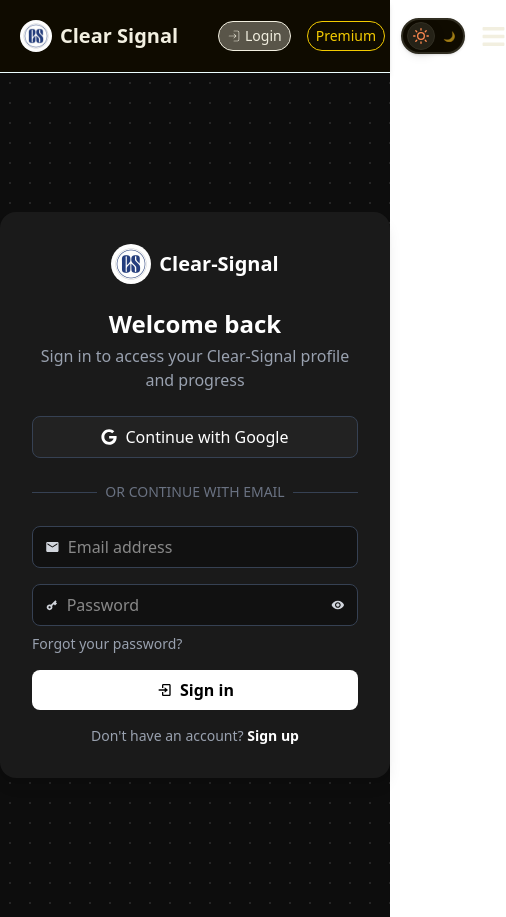
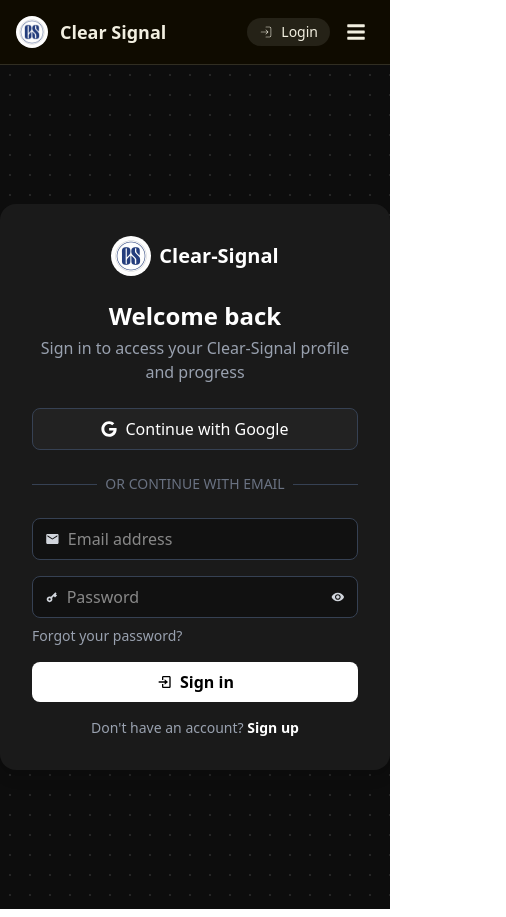
Before and after one commit to Clear-Signal/frontend, a React (Vite) app: page /sign-in in a window 390 px wide. Shown: the whole page, 506 px wide, since content can reach past the window. Built offline with nearby package versions, Linux system fonts and the light colour scheme.

Commit message:
Navbar Fixed

```diff
--- a/src/App.jsx
+++ b/src/App.jsx
@@ -1,10 +1,11 @@
 import { Outlet } from "react-router-dom";
+import AuthProvider from "./stores/authStore";
 
 const App = () => {
   return (
-    <>
+    <AuthProvider>
       <Outlet />
-    </>
+    </AuthProvider>
   )
 }
 
--- a/src/components/Navbar.jsx
+++ b/src/components/Navbar.jsx
@@ -1,5 +1,5 @@
-import { useState } from "react";
-import { Link } from "react-router-dom";
+import { useState, useEffect, useRef } from "react";
+import { Link, useLocation } from "react-router-dom";
 import { FaBars, FaTimes } from "react-icons/fa";
 import Logo from "../../public/Logo.jpg";
 import { CiLogin } from "react-icons/ci";
@@ -8,130 +8,189 @@
 
 const Navbar = () => {
   const [isOpen, setIsOpen] = useState(false);
+  const menuRef = useRef(null);
+  const btnRef = useRef(null);
+  const location = useLocation();
+
+  // Close menu when route changes (so the menu doesn't stay open after navigation)
+  useEffect(() => {
+    setIsOpen(false);
+  }, [location]);
+
+  // Close menu when clicking outside (on mobile)
+  useEffect(() => {
+    const handleClickOutside = (e) => {
+      if (isOpen && menuRef.current && !menuRef.current.contains(e.target) && btnRef.current && !btnRef.current.contains(e.target)) {
+        setIsOpen(false);
+      }
+    };
+    document.addEventListener("mousedown", handleClickOutside);
+    return () => document.removeEventListener("mousedown", handleClickOutside);
+  }, [isOpen]);
+
+  // Lock body scroll when mobile menu is open
+  useEffect(() => {
+    if (isOpen) {
+      document.body.style.overflow = "hidden";
+    } else {
+      document.body.style.overflow = "";
+    }
+    return () => {
+      document.body.style.overflow = "";
+    };
+  }, [isOpen]);
+
+  // Close mobile menu on desktop resize
+  useEffect(() => {
+    const onResize = () => {
+      if (window.innerWidth >= 1024) setIsOpen(false);
+    };
+    window.addEventListener("resize", onResize);
+    return () => window.removeEventListener("resize", onResize);
+  }, []);
 
   return (
-    <nav className="bg-[var(--color-bg)] p-1 shadow-md border-b-[1px] border-cyan-50">
-      <div className="mx-auto px-4 sm:px-6 lg:px-8">
-        <div className="flex gap-10 h-16 items-center justify-between">
+    <nav className="bg-[var(--color-bg)] border-b border-[var(--color-border)]">
+      <div className="w-full mx-auto px-4 sm:px-6 lg:px-8">
+        <div className="flex items-center justify-between h-16">
           {/* Logo */}
-          <Link to="/" className="flex items-center">
+          <Link to="/" className="flex items-center gap-3">
             <img
               src={Logo}
               alt="Clear Signal Logo"
-              className="h-8 mr-2 rounded-full"
+              className="h-8 w-8 rounded-full object-cover"
             />
-            <h1 className="text-[var(--color-fg)] text-xl md:text-2xl font-bold min-w-[150px] text-wrap">
+            <h1 className="text-[var(--color-fg)] text-lg md:text-xl font-bold sm:min-w-[150px]">
               Clear Signal
             </h1>
           </Link>
 
-          {/* Desktop Menu */}
-          <div className="hidden w-full lg:flex space-x-6 items-center justify-between">
-            <div className="flex gap-4">
+          {/* Desktop menu */}
+          <div className="hidden lg:flex lg:items-center lg:gap-8 w-full">
+            <div className="flex gap-6 items-center">
+              <Link to="/" className="text-[var(--color-fg)] hover:text-[var(--color-secondary)]">Home</Link>
+              <Link to="/problems" className="text-[var(--color-fg)] hover:text-[var(--color-secondary)]">Problems</Link>
+              <Link to="/collections" className="text-[var(--color-fg)] hover:text-[var(--color-secondary)]">Collections</Link>
+              <Link to="/leaderboard" className="text-[var(--color-fg)] hover:text-[var(--color-secondary)]">Leaderboard</Link>
+            </div>
+
+            <div className="ml-auto flex items-center gap-4">
+              <Link
+                to="/sign-in"
+                className="flex items-center gap-2 px-4 py-1 rounded-full bg-[var(--color-muted)] text-[var(--color-fg)] hover:opacity-90"
+              >
+                <CiLogin /> <span className="hidden sm:inline">Login</span>
+              </Link>
+
+              <Link
+                to="/subscription"
+                className="px-4 py-1 rounded-full text-[var(--color-warning)] border border-[var(--color-warning)] hover:bg-[var(--color-warning)] hover:text-[var(--color-bg)] transition"
+              >
+                Premium
+              </Link>
+
+              <a href="https://discord.gg" className="text-[var(--color-fg)] hover:text-[var(--color-primary)]">
+                <LiaDiscord className="text-2xl" />
+              </a>
+
+              <ThemeToggle />
+            </div>
+          </div>
+
+          {/* Mobile actions (visible on small screens) */}
+          <div className="flex items-center lg:hidden gap-2">
+            <Link
+              to="/sign-in"
+              className="text-[var(--color-fg)] bg-[var(--color-muted)] px-3 py-1 rounded-full flex items-center gap-2 text-sm"
+            >
+              <CiLogin />
+              <span>Login</span>
+            </Link>
+
+            <button
+              ref={btnRef}
+              onClick={() => setIsOpen((s) => !s)}
+              aria-expanded={isOpen}
+              aria-controls="mobile-menu"
+              className="p-2 rounded-md text-[var(--color-fg)] focus:outline-none focus:ring-2 focus:ring-[var(--color-primary)]"
+            >
+              {isOpen ? <FaTimes size={20} /> : <FaBars size={20} />}
+            </button>
+          </div>
+        </div>
+      </div>
+
+      {/* Mobile menu (slide down) */}
+      <div
+        id="mobile-menu"
+        ref={menuRef}
+        className={`lg:hidden transition-all duration-200 ease-in-out origin-top ${isOpen ? "max-h-screen" : "max-h-0 overflow-hidden"}`}
+      >
+        <div className="px-4 pt-4 pb-6 space-y-4 bg-[var(--color-muted)] border-t border-[var(--color-border)]">
+          <div className="flex flex-col gap-3">
             <Link
               to="/"
-                className="text-[var(--color-fg)] hover:text-[var(--color-secondary)]"
+              onClick={() => setIsOpen(false)}
+              className="block text-[var(--color-fg)] px-3 py-2 rounded-md hover:bg-[var(--color-bg)]/20"
             >
               Home
             </Link>
             <Link
               to="/problems"
-                className="text-[var(--color-fg)] hover:text-[var(--color-secondary)]"
+              onClick={() => setIsOpen(false)}
+              className="block text-[var(--color-fg)] px-3 py-2 rounded-md hover:bg-[var(--color-bg)]/20"
             >
               Problems
             </Link>
             <Link
               to="/collections"
-                className="text-[var(--color-fg)] hover:text-[var(--color-secondary)]"
+              onClick={() => setIsOpen(false)}
+              className="block text-[var(--color-fg)] px-3 py-2 rounded-md hover:bg-[var(--color-bg)]/20"
             >
               Collections
             </Link>
             <Link
               to="/leaderboard"
-                className="text-[var(--color-fg)] hover:text-[var(--color-secondary)]"
+              onClick={() => setIsOpen(false)}
+              className="block text-[var(--color-fg)] px-3 py-2 rounded-md hover:bg-[var(--color-bg)]/20"
             >
               Leaderboard
             </Link>
           </div>
-            <div className="flex gap-4">
-              <Link
-                to="/sign-in"
-                className="px-4 py-1 flex items-center rounded-3xl border-1 text-[var(--color-fg)] bg-[var(--color-gray)] hover:opacity-90"
-              >
-                <CiLogin className="mr-1" />
-                Login
-              </Link>
+
+          <div className="border-t border-[var(--color-border)] pt-4 flex flex-col gap-3">
             <Link
               to="/subscription"
-                className="px-4 py-1 rounded-3xl text-[var(--color-warning)] border border-[var(--color-warning)] hover:bg-[var(--color-warning)] hover:text-[var(--color-bg)]"
+              onClick={() => setIsOpen(false)}
+              className="w-full text-center px-4 py-2 rounded-full border border-[var(--color-warning)] text-[var(--color-warning)] hover:bg-[var(--color-warning)] hover:text-[var(--color-bg)]"
             >
               Premium
             </Link>
+
             <Link
-                to="https://discord.gg"
-                className="text-[var(--color-fg)] hover:text-[var(--color-primary)] flex items-center"
+              to="/sign-in"
+              onClick={() => setIsOpen(false)}
+              className="w-full text-center px-4 py-2 rounded-full bg-[var(--color-muted)] text-[var(--color-fg)]"
             >
-                <LiaDiscord className="mr-1 text-3xl" />
+              <div className="flex items-center justify-center gap-2">
+                <CiLogin /> Sign in
+              </div>
             </Link>
+
+            <div className="flex items-center justify-between">
+              <div className="flex items-center gap-3">
+                <a href="https://discord.gg" className="text-[var(--color-fg)] hover:text-[var(--color-primary)]">
+                  <LiaDiscord className="text-xl" />
+                </a>
+              </div>
+
+              <div>
                 <ThemeToggle />
               </div>
             </div>
-
-          {/* Mobile Menu Button */}
-          <div className="lg:hidden flex items-center gap-4">
-            <Link
-              to="/sign-in"
-              className="text-sm px-2 py-1 flex items-center rounded-3xl border-1 text-[var(--color-fg)] bg-[var(--color-gray)] hover:opacity-90"
-            >
-              <CiLogin className="mr-1" />
-              Login
-            </Link>
-            <Link
-              to="/subscription"
-              className="text-sm px-2 py-1 rounded-3xl text-[var(--color-warning)] border border-[var(--color-warning)] hover:bg-[var(--color-secondary)] hover:text-[var(--color-bg)]"
-            >
-              Premium
-            </Link>
-            <ThemeToggle />
-            <button
-              onClick={() => setIsOpen(!isOpen)}
-              className="text-[var(--color-fg)] focus:outline-none"
-            >
-              {isOpen ? <FaTimes size={25} /> : <FaBars size={25} />}
-            </button>
           </div>
         </div>
       </div>
-
-      {/* Mobile Dropdown */}
-      {isOpen && (
-        <div className="lg:hidden bg-[var(--color-muted)] px-4 pb-4 space-y-3">
-          <Link
-            to="/"
-            className="block text-[var(--color-fg)] hover:text-[var(--color-secondary)]"
-          >
-            Home
-          </Link>
-          <Link
-            to="/problems"
-            className="block text-[var(--color-fg)] hover:text-[var(--color-secondary)]"
-          >
-            Problems
-          </Link>
-          <Link
-            to="/collections"
-            className="block text-[var(--color-fg)] hover:text-[var(--color-secondary)]"
-          >
-            Collections
-          </Link>
-          <Link
-            to="/leaderboard"
-            className="block text-[var(--color-fg)] hover:text-[var(--color-secondary)]"
-          >
-            Leaderboard
-          </Link>
-        </div>
-      )}
     </nav>
   );
 };
--- a/src/components/WhyDeepML.jsx
+++ b/src/components/WhyClearSignal.jsx
@@ -34,7 +34,7 @@
   },
 ];
 
-const WhyDeepML = () => {
+const WhyClearSignal = () => {
   return (
     <section className="bg-var(--color-bg) text-white py-12">
       <h2 className="text-center text-2xl font-bold mb-10">Why Clear-Signal?</h2>
@@ -54,4 +54,4 @@
   );
 };
 
-export default WhyDeepML;
+export default WhyClearSignal;
--- a/src/pages/Home.jsx
+++ b/src/pages/Home.jsx
@@ -1,8 +1,8 @@
 import Navbar from "../components/Navbar";
 import Hero from "../components/Hero";
 import LearningCards from "../components/LearningCards";
-import WhyDeepML from "../components/WhyDeepML";
 import Footer from "../components/Footer";
+import WhyClearSignal from "../components/WhyClearSignal";
 
 const Home = () => {
   return (
@@ -11,7 +11,7 @@
       <main className="w-full min-h-screen bg-[var(--color-bg)]">
         <Hero />
         <LearningCards/>
-        <WhyDeepML/>
+        <WhyClearSignal/>
       </main>
       <Footer />
     </>
```
Also changed, not shown: src/stores/authStore.jsx (added, +27 -0 lines). Lines whose indentation alone changed are shown as unchanged.
